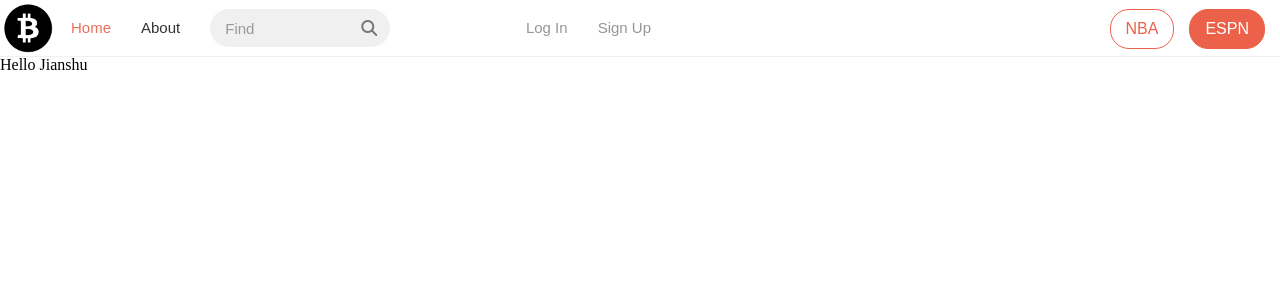
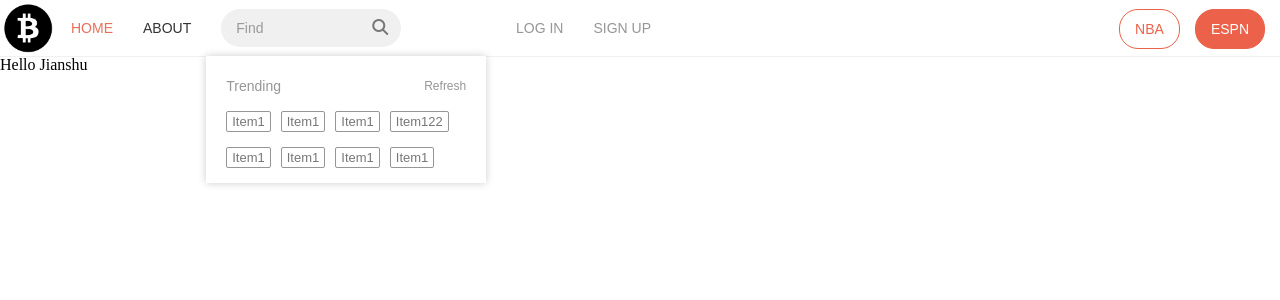
Before and after one commit to excelstudior/js, a React app: page / in a window 1280 px wide. Shown: the top 300 px of the page. Built offline with nearby package versions, Linux system fonts and the light colour scheme.

Commit message:
Created Trending pop up

```diff
--- a/src/common/header/index.js
+++ b/src/common/header/index.js
@@ -5,7 +5,8 @@ import {setFocused} from './action';
 import {Link} from 'react-router-dom';
 import {HeaderWrapper,Logo,Nav,NavItem
     ,NavSearch,ShortCutDiv,ShortCut
-    ,NavSearchWrapper,NavSearchIcon} from './style';
+    ,NavSearchWrapper,NavSearchIcon
+    ,Trending,TrendingTitle, TrendingRefresh,TrendingItems,TrendingItem} from './style';
 
 
 class Header extends Component {
@@ -18,13 +19,28 @@ class Header extends Component {
             <HeaderWrapper>
             <Logo/>
             <Nav>
-                <NavItem className='left active'>Home</NavItem>
-                <NavItem className='left'>About</NavItem>
-                <NavItem className='right'><Link to='/signUp'>Sign Up</Link></NavItem>
-                <NavItem className='right'>Log In</NavItem>
+                <NavItem className='left active'>HOME</NavItem>
+                <NavItem className='left'>ABOUT</NavItem>
+                <NavItem className='right'><Link to='/signUp'>SIGN UP</Link></NavItem>
+                <NavItem className='right'>LOG IN</NavItem>
                 <NavSearchWrapper >
                     <NavSearch></NavSearch>
                     <NavSearchIcon className='fa fa-search'></NavSearchIcon>
+                    <Trending>
+                        <TrendingTitle>Trending
+                            <TrendingRefresh>Refresh</TrendingRefresh>
+                        </TrendingTitle>
+                        <TrendingItems>
+                            <TrendingItem>Item1</TrendingItem>
+                            <TrendingItem>Item1</TrendingItem>
+                            <TrendingItem>Item1</TrendingItem>
+                            <TrendingItem>Item122</TrendingItem>
+                            <TrendingItem>Item1</TrendingItem>
+                            <TrendingItem>Item1</TrendingItem>
+                            <TrendingItem>Item1</TrendingItem>
+                            <TrendingItem>Item1</TrendingItem>
+                        </TrendingItems>
+                    </Trending>
                 </NavSearchWrapper>
             </Nav>
             <ShortCutDiv>
--- a/src/common/header/style.js
+++ b/src/common/header/style.js
@@ -27,7 +27,7 @@ export const Nav=styled.div`
 export const NavItem=styled.div`
     line-height:56px;
     padding:0px 15px;
-    font-size:15px;
+    font-size:14px;
     color:#333;
     &:hover{
         background-color:#f0f0f0;
@@ -39,8 +39,8 @@ export const NavItem=styled.div`
 `
 export const NavSearchWrapper=styled.div`
     color:#777;
-
-
+    position:relative;
+    float:left;
 `
 export const NavSearchIcon=styled.i`
     color:#777;
@@ -59,7 +59,7 @@ export const NavSearch=styled.input.attrs({
     margin-left:15px;
     padding-right:30px;
     background:#f0f0f0;
-    font-size:15px;
+    font-size:14px;
     &::placeholder{
         color:#999;
     }
@@ -78,6 +78,7 @@ export const ShortCutDiv=styled.div`
     right:0;
     top:0;
     height:56px;
+    font-size:14px;
 `
 export const ShortCut=styled.div`
     float:right;
@@ -90,3 +91,36 @@ export const ShortCut=styled.div`
     &.nba{color:#ec6149;}
     &.espn{color:#fff;background:#ec6149}
 `
+export const Trending=styled.div`
+    position:absolute;
+    left:0;
+    top:56px;
+    width:240px;
+    padding:0 20px;
+    background:white;
+    box-shadow:0 0 8px rgba(0,0,0,.2);
+`
+export const TrendingTitle=styled.div`
+    margin-top:20px;
+    margin-bottom:15px;
+    line-height:20px;
+    font-size:14px;
+    color:#969696;
+`
+export const TrendingRefresh=styled.span`
+    float:right;
+    font-size:12px;
+`
+export const TrendingItems=styled.div`
+    font-size:13px;
+`
+export const TrendingItem=styled.a`
+    display:block;
+    float:left;
+    border:1px solid #969696;
+    padding:2px 5px;
+    line-height:15px;
+    border-radius:2px;
+    margin-bottom:15px;
+    margin-right:10px;
+`
--- a/src/style.js
+++ b/src/style.js
@@ -47,6 +47,6 @@ export const ResetCss=createGlobalStyle`
 export const HyperLink=createGlobalStyle`
     a{
         text-decoration:none;
-        color:inherit
+        color:inherit;
     }
 `
```
Also changed, not shown: 1 other file (tests, documents, lock files or other folders).
